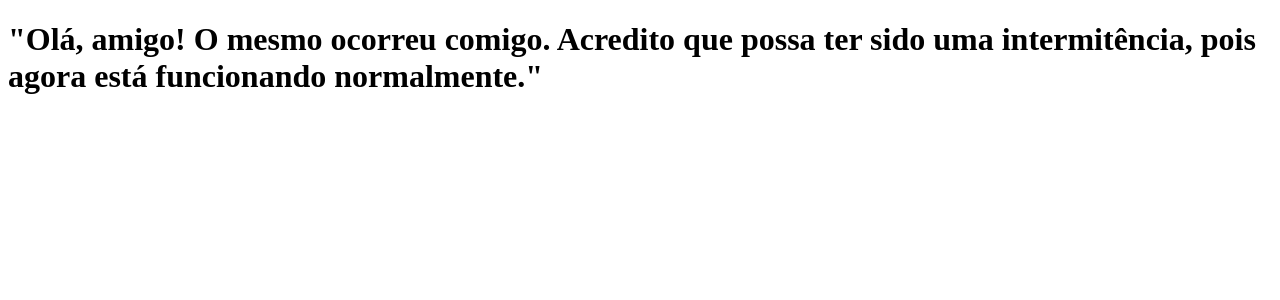
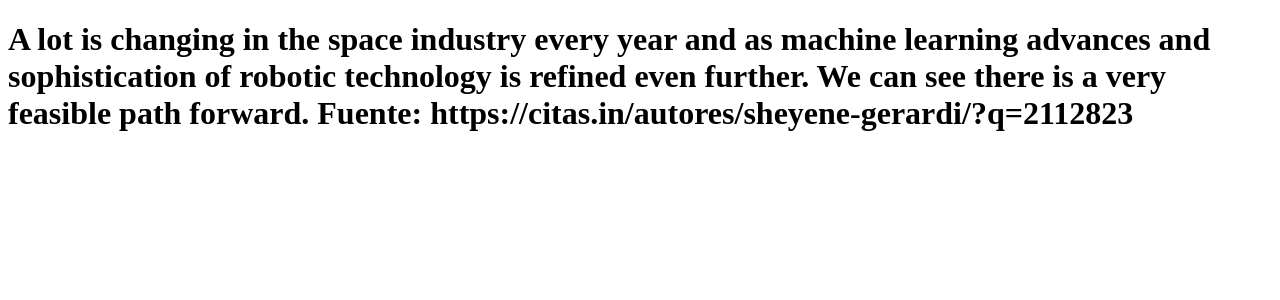
Before and after one commit to filipe342/clone-tabnews, a Next.js app: page / in a window 1280 px wide. Shown: the top 300 px of the page. Built offline with nearby package versions, Linux system fonts and the light colour scheme.

Commit message:
mofificar a frase01

```diff
--- a/pages/index.js
+++ b/pages/index.js
@@ -1,5 +1,7 @@
 function Home() {
-    return <h1>"Olá, amigo! O mesmo ocorreu comigo. Acredito que possa ter sido uma intermitência, pois agora está funcionando normalmente."</h1>
+    return <h1>A lot is changing in the space industry every year and as machine learning advances and sophistication of robotic technology is refined even further. We can see there is a very feasible path forward.
+
+Fuente: https://citas.in/autores/sheyene-gerardi/?q=2112823</h1>
 }
 
 export default Home;
```
